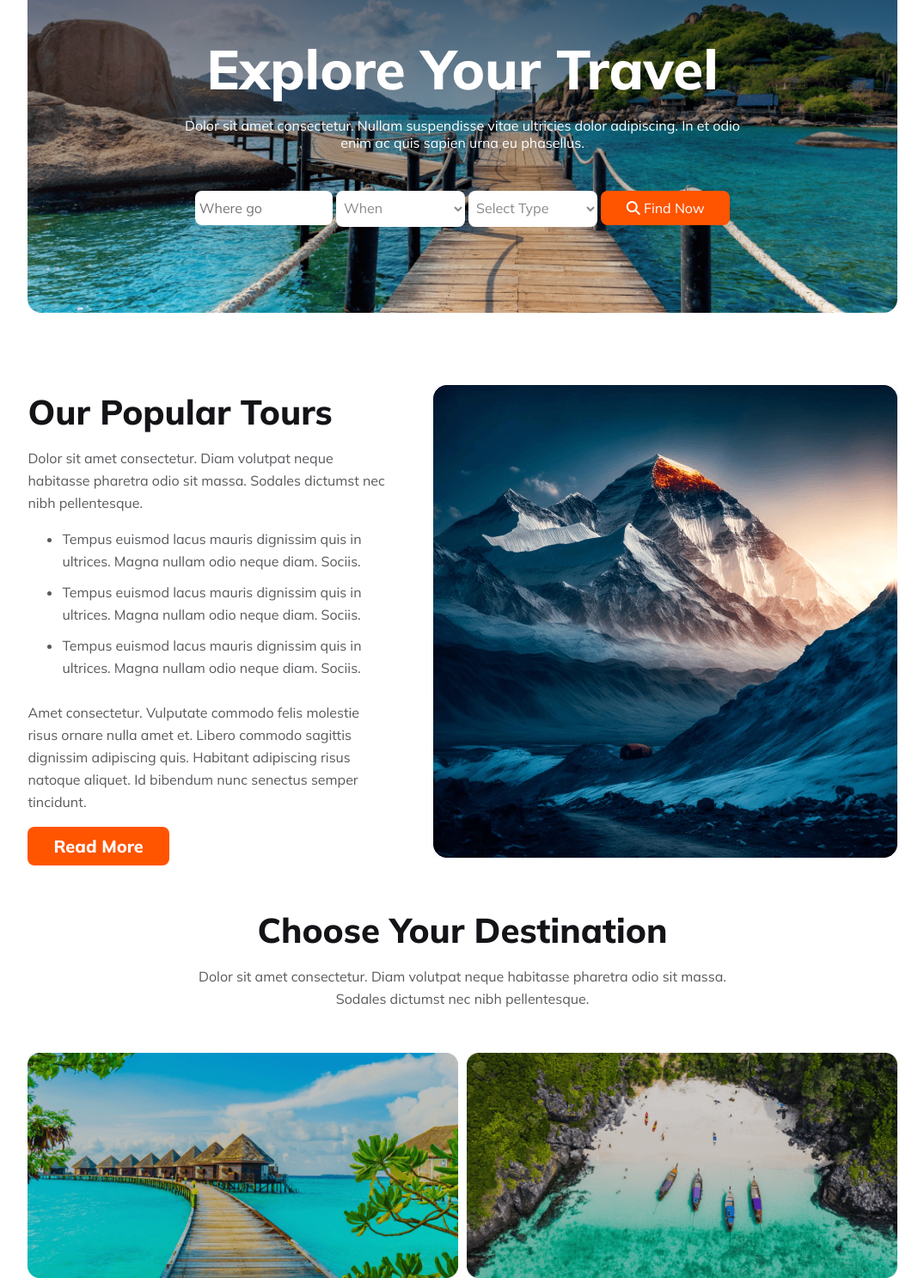
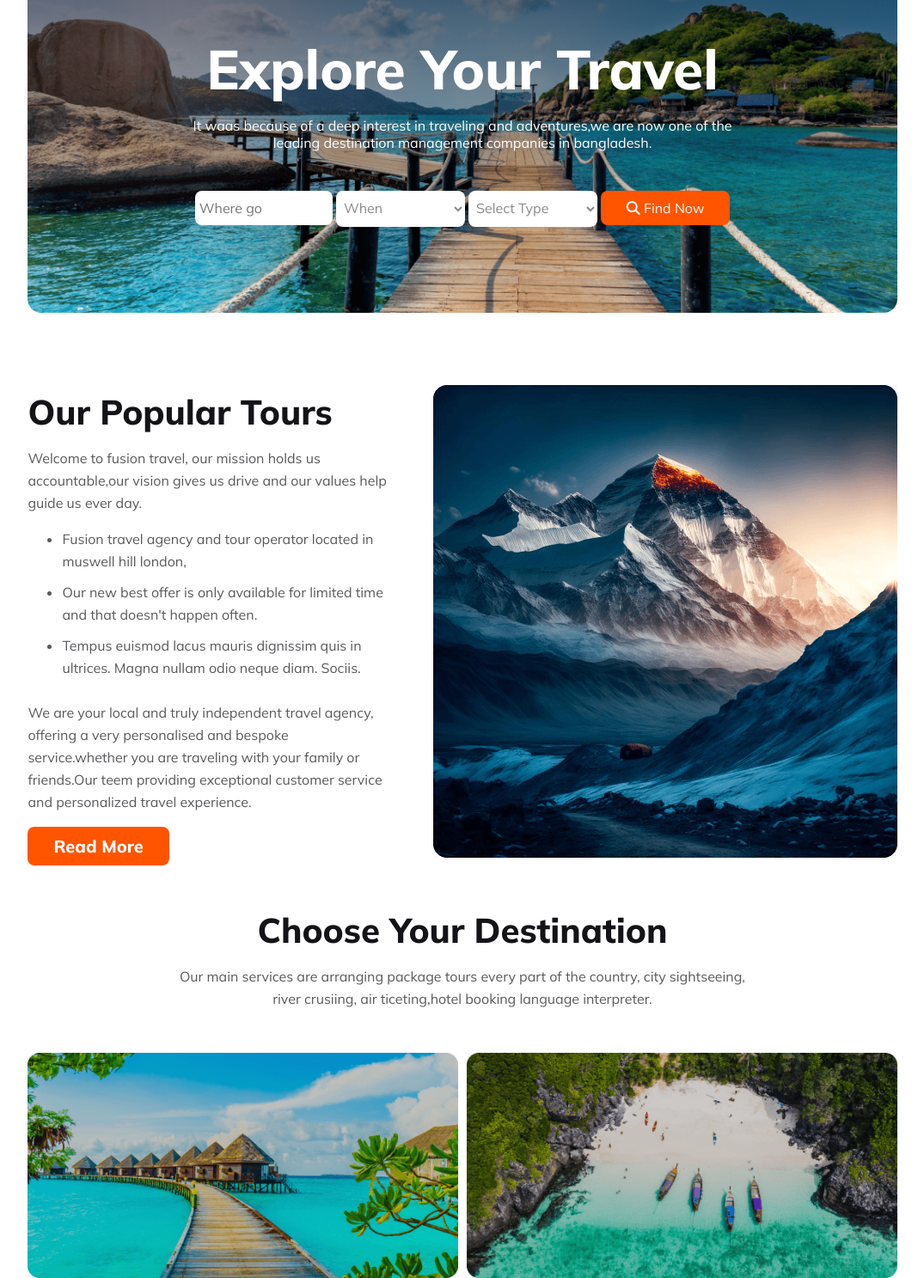
Before and after one commit to hmuzzal786/hero-travel, a plain HTML site: page index.html in a window 1280 px wide. Shown: the part 244-1731 px from the top of the page at 86% size, without its empty margins (102-1177 px from the left). Drawn offline with Linux system fonts and the light colour scheme.

Commit message:
some data change

```diff
--- a/index.html
+++ b/index.html
@@ -29,7 +29,7 @@
         <section class="banner-section">
             <div class="banner-content">
                 <h1 class="banner-heading">Explore Your Travel</h1>
-                <p class="banner-description">Dolor sit amet consectetur. Nullam suspendisse vitae ultricies dolor adipiscing. In et odio enim ac quis sapien urna eu phasellus.</p>
+                <p class="banner-description">It waas because of a deep interest in traveling and adventures,we are now one of the leading destination management companies in bangladesh.</p>
             </div>
             <form class="banner-input">
                 <input type="text" placeholder="Where go">
@@ -52,17 +52,16 @@
     <section class="tours-section">
         <div class="tours-content">
             <h3 class="section-title">Our Popular Tours</h3>
-            <p class="text-description">Dolor sit amet consectetur. Diam volutpat neque habitasse pharetra odio sit massa. Sodales dictumst nec nibh pellentesque.</p>
+            <p class="text-description">Welcome to fusion travel, our mission holds us accountable,our vision gives us drive and  our values help guide us ever day.</p>
             <ul class="text-description">
-                <li>Tempus euismod lacus mauris dignissim quis in ultrices. Magna nullam odio neque diam. Sociis.
+                <li>Fusion travel agency and tour operator located in muswell hill london,
                 </li>
-                <li>Tempus euismod lacus mauris dignissim quis in ultrices. Magna nullam odio neque diam. Sociis.
+                <li>Our new best offer is only available for limited time and that doesn't happen often.
                 </li>
                 <li>Tempus euismod lacus mauris dignissim quis in ultrices. Magna nullam odio neque diam. Sociis.
                 </li>
             </ul>
-                <p class="text-description">Amet consectetur. Vulputate commodo felis     molestie risus
-                    ornare nulla amet et. Libero commodo sagittis dignissim adipiscing quis. Habitant adipiscing risus natoque aliquet. Id bibendum nunc senectus semper tincidunt.
+                <p class="text-description">We are your local and truly independent travel agency, offering a very personalised and bespoke service.whether you are traveling with your family or friends.Our teem providing exceptional customer service and personalized travel experience.
                 </p>
                 <button class="btn-primary">Read More</button>
         </div>
@@ -76,7 +75,7 @@
     <section class="destination-section">
         <div class="destination-content">
             <h3 class="section-title">Choose Your Destination</h3>
-            <p class="text-description">Dolor sit amet consectetur. Diam volutpat neque habitasse pharetra odio sit massa. Sodales dictumst nec nibh pellentesque.</p>
+            <p class="text-description">Our main services are arranging package tours every part of the country, city sightseeing, river crusiing, air ticeting,hotel booking language interpreter.</p>
         </div>
         <div class="img-container">
             <div class="row">
@@ -114,7 +113,7 @@
     <section class="choose-section">
         <div class="choose-section-content">
             <h3 class="section-title">Why Choose Us</h3>
-            <p class="text-description">Dolor sit amet consectetur. Diam volutpat neque habitasse pharetra odio sit massa. Sodales dictumst nec nibh pellentesque.</p>
+            <p class="text-description">Fusion travel is the best travel agency in banglades.We are the best tour and tourism service provider from bangladesh. </p>
         </div>
         <div class="cards-container">
             <div class="cards-top">
@@ -224,7 +223,7 @@
                     <img src="Images/Group 40071 (2).png" alt="">
                     <h3><span class="hero">Fusion</span> <span class="travel">Travel</span></h3>
                 </div>
-                <p class="text-description">Lorem ipsum dolor sit amet consectetur. Nulla sit viverra morbi vitae blandit orci potenti vulputate. Leo erat maecenas vitae elementum ultricies nullam. </p>
+                <p class="text-description">Please subscribe our website to content with our peers.Our subscription website have a great valuable content that can help you. </p>
                 <div class="social-icon">
                     <ul>
                         <li><a href="#"><i class="fa-brands fa-facebook-f"></i></a></li>
@@ -235,7 +234,7 @@
                 </div>
                 <hr>
             </div>
-            <div class="copy-rights"><p class="text-description">2017, All Rights Reserved.</p>
+            <div class="copy-rights"><p class="text-description">2030, All Rights Reserved.</p>
             </div>
         </footer>
     <!--footer section end-->
```
